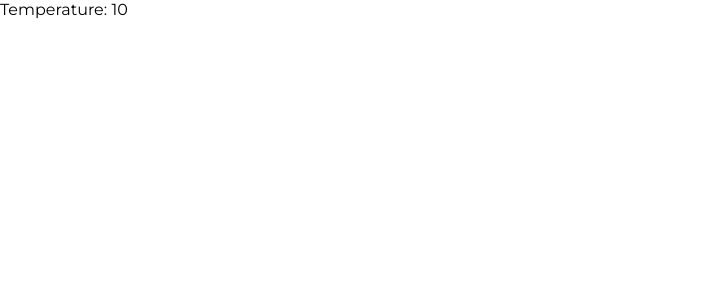
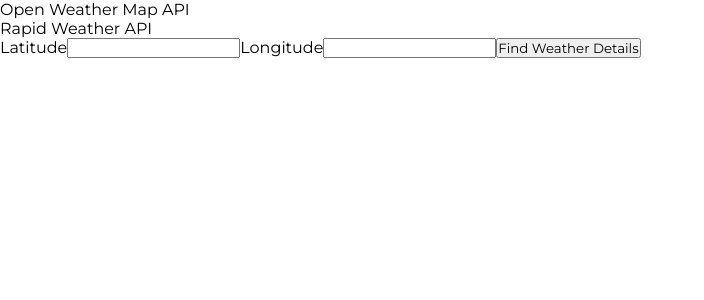
Before and after one commit to elpassion/elp-workshop-2-frontend, a React (Create React App) app: page / in a window 1280 px wide. Shown: the top 300 px of the page, without its empty margins (0-704 px from the left). Built offline with nearby package versions, Linux system fonts and the light colour scheme.

Commit message:
Testing cypress with simple jsx structure

```diff
--- a/src/App.tsx
+++ b/src/App.tsx
@@ -1,9 +1,19 @@
-const App = () => {
+import React from "react"
+
+const App: React.FC = () => {
   return (
-    <div>
-      Temperature: <span className="temperature">10</span>
-    </div>
-  );
+    <>
+      <div>
+        <p className="tab-1">Open Weather Map API</p>
+        <p className="tab-2">Rapid Weather API</p>
+      </div>
+      <label htmlFor="latitude">Latitude</label>
+      <input id="latitude" type="number" />
+      <label htmlFor="longitude">Longitude</label>
+      <input id="longitude" type="number" />
+      <button className="confirm-btn">Find Weather Details</button>
+    </>
+  )
 }
 
-export default App;
+export default App
```
Also changed, not shown: 1 other file (tests, documents, lock files or other folders).
